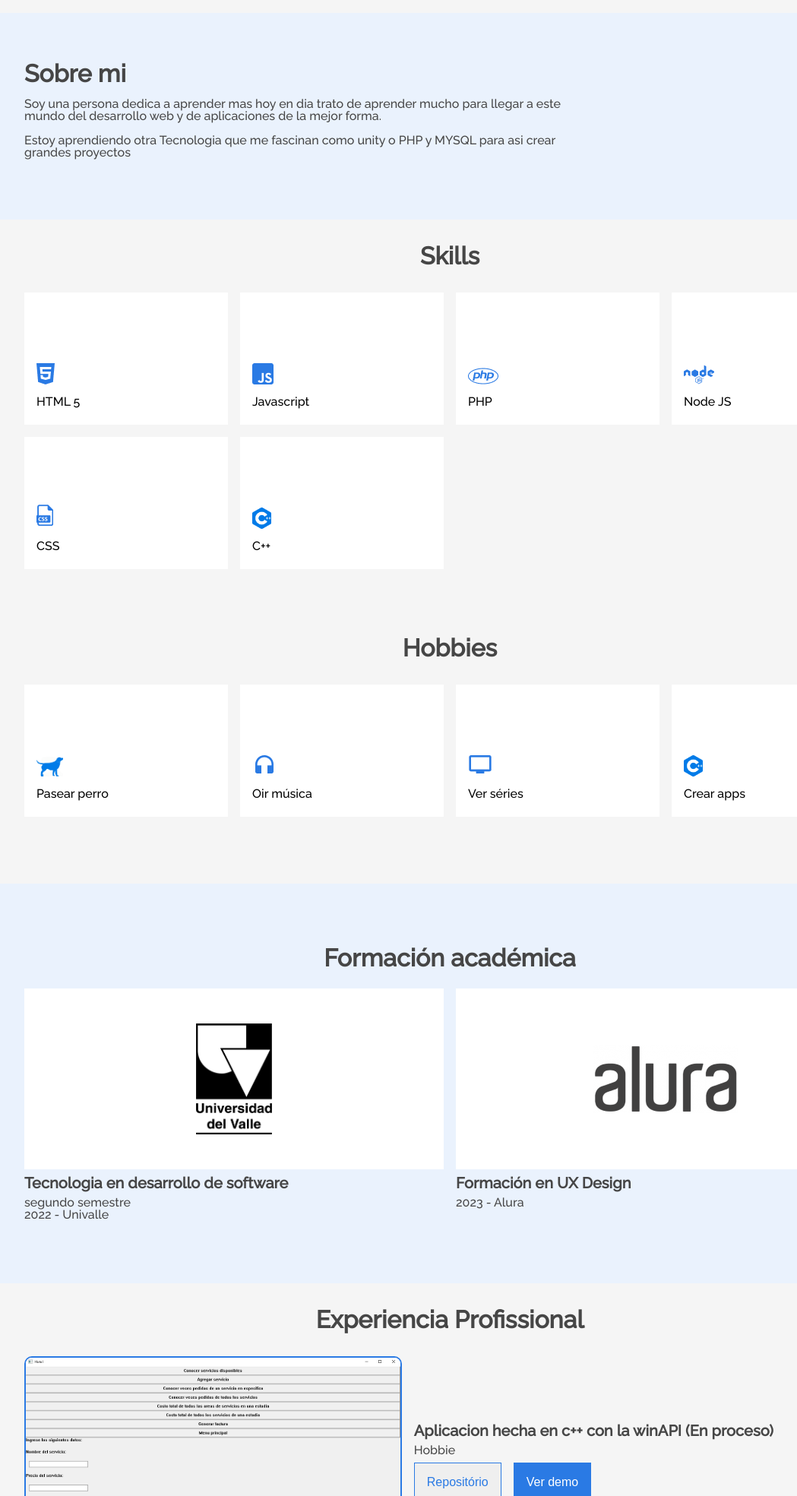
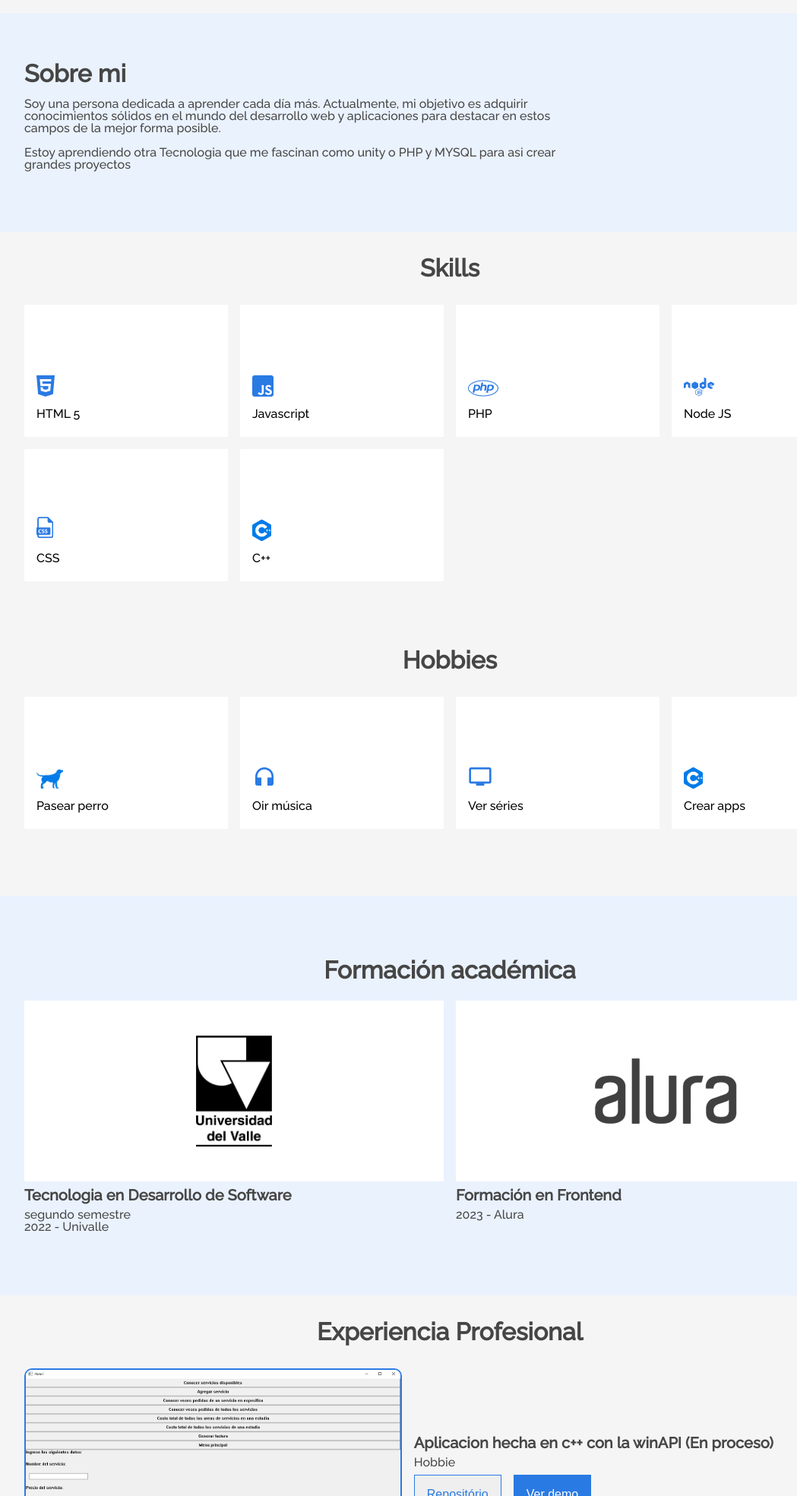
Before and after one commit to marshall3457/Portafolio, a plain HTML site: page index.html in a window 1280 px wide. Shown: the part 400-2369 px from the top of the page at 76% size, without its empty margins (48-1097 px from the left). Drawn offline with Linux system fonts and the light colour scheme.

Commit message:
Corrigiendo algunas cosas

```diff
--- a/index.html
+++ b/index.html
@@ -105,7 +105,7 @@
                         <!-- Pon los enlaces de tus redes sociales favoritas -->
                         <li class="title__network__item"><a class="title__network__link" href="https://github.com/marshall3457">Github <img class="title__network__link__img" src="assets\arrow-2.png"> </a></li>
                         <li class="title__network__item"><a class="title__network__link" href="https://www.linkedin.com/in/marshall-undefined-68a3b1264/">Linkedin <img class="title__network__link__img" src="assets\arrow-2.png"></a></li>
-                        <li class="title__network__item"><a class="title__network__link" href="">Instagram <img class="title__network__link__img" src="assets\arrow-2.png"></a></li>
+                        <li class="title__network__item"><a class="title__network__link" href="https://www.instagram.com/robertocarloscastilloperez/">Instagram <img class="title__network__link__img" src="assets\arrow-2.png"></a></li>
                         <li class="title__network__item"><a class="title__network__link" href="">Currículo <img class="title__network__link__img" src="assets\arrow-2.png"></a></li>
                     </ul>
                 </div>
@@ -117,7 +117,7 @@
         <section class="about" id="sobre-mi">
             <div class="about__container">
                 <h3 class="about__title">Sobre mi</h3>
-                <p class="about__paragraph">Soy una persona dedica a aprender mas hoy en dia trato de aprender mucho para llegar a este mundo del desarrollo web y de aplicaciones de la mejor forma.</p>
+                <p class="about__paragraph">Soy una persona dedicada a aprender cada día más. Actualmente, mi objetivo es adquirir conocimientos sólidos en el mundo del desarrollo web y aplicaciones para destacar en estos campos de la mejor forma posible.</p>
                 <p class="about__paragraph">Estoy aprendiendo otra Tecnologia que me fascinan como unity o PHP y MYSQL para asi crear grandes proyectos</p>
                 <!-- Si quieres, pon tú firma acá! -->
 <!--                 <img src="assets\signature.png">
@@ -218,7 +218,7 @@
                     <ul class="academic__courses__list">
                         <!-- Pon el logotipo de la institución de formación -->
                         <li class="academic__courses__item__img"><img class="img-logoUniversidad" src="assets\universidad-logo--SinColor.png"></li>
-                        <li class="academic__courses__item__title"><h4>Tecnologia en desarrollo de software</h4></li>
+                        <li class="academic__courses__item__title"><h4>Tecnologia en Desarrollo de Software</h4></li>
                         <li class="academic__courses__item__subtitle"><p>segundo semestre</p></li>
                         <li class="academic__courses__item__subtitle"><p>2022 - Univalle</p></li>
                     </ul>
@@ -227,7 +227,7 @@
                     <ul class="academic__courses__list">
                         <!--Pon el logotipo de la institución de formación -->
                         <li class="academic__courses__item__img"><img class="img-logoAlura" src="assets\alura_logo.png"></li>
-                        <li class="academic__courses__item__title"><h4>Formación en UX Design</h4></li>
+                        <li class="academic__courses__item__title"><h4>Formación en Frontend</h4></li>
                         <li class="academic__courses__item__subtitle"><p>2023 - Alura</p></li>
                     </ul>
                 </div>
@@ -237,7 +237,7 @@
 
         <!-- Sección de Experiencia Profesional/Proyectos-->
         <section class="experience" id="xp">
-            <h2 class="experience__section__title" >Experiencia Profissional</h2>
+            <h2 class="experience__section__title" >Experiencia Profesional</h2>
 
 
 
--- a/style/title/title-profile.css
+++ b/style/title/title-profile.css
@@ -9,7 +9,7 @@
 @media screen and (max-width: 768px) {
     .title__profile{
         max-width: 146px;
-        width: calc(100% - (68% - 2rem));
+        width: calc(100% - (68% - 1rem));
     }
 }
 
```
